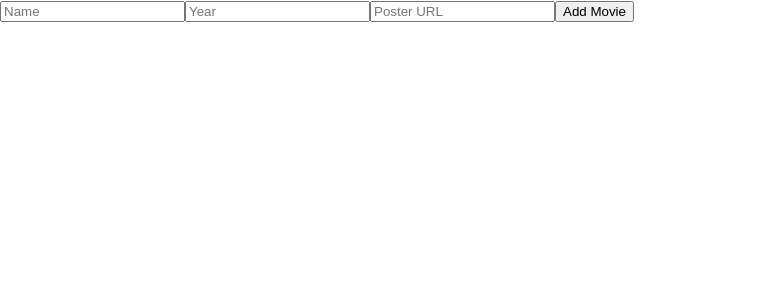
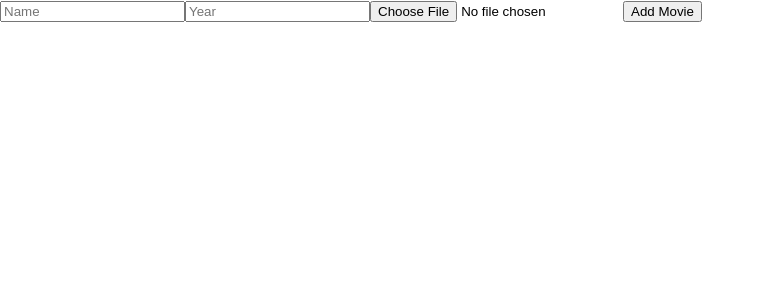
Before and after one commit to MohamedMusthaque/Movie-Store, a React (Create React App) app in the folder movie-store/: page /add in a window 1280 px wide. Shown: the top 300 px of the page, without its empty margins (0-765 px from the left). Built offline with nearby package versions, Linux system fonts and the light colour scheme; the HTML template or start-up script is replaced by a standard one.

Commit message:
Add Movie updated, MAterial UI added

```diff
--- a/movie-store/package.json
+++ b/movie-store/package.json
@@ -3,6 +3,10 @@
   "version": "0.1.0",
   "private": true,
   "dependencies": {
+    "@emotion/react": "^11.14.0",
+    "@emotion/styled": "^11.14.0",
+    "@mui/icons-material": "^6.2.1",
+    "@mui/material": "^6.2.1",
     "axios": "^1.7.9",
     "cra-template": "1.2.0",
     "react": "^19.0.0",
--- a/movie-store/src/Components/AddMovie.js
+++ b/movie-store/src/Components/AddMovie.js
@@ -16,6 +16,15 @@ const AddMovie = () => {
             .catch((err) => console.error(err));
     }
 
+    const handleImageChange = (e) => {
+        const file = e.target.files[0];
+        const reader = new FileReader();
+        reader.onload = () => {
+            setMovie({ ...movie, posterImage: reader.result });
+        };
+        reader.readAsDataURL(file);
+    };
+
     return (
         <form onSubmit={handleSubmit}>
             <input
@@ -31,10 +40,9 @@ const AddMovie = () => {
                 onChange={(e) => setMovie({ ...movie, year: e.target.value })}
             />
             <input
-                type="text"
-                placeholder="Poster URL"
-                value={movie.posterImage}
-                onChange={(e) => setMovie({ ...movie, posterImage: e.target.value })}
+                type="file"
+                accept="image/*"
+                onChange={handleImageChange}
             />
             <button type="submit">Add Movie</button>
         </form>
```
